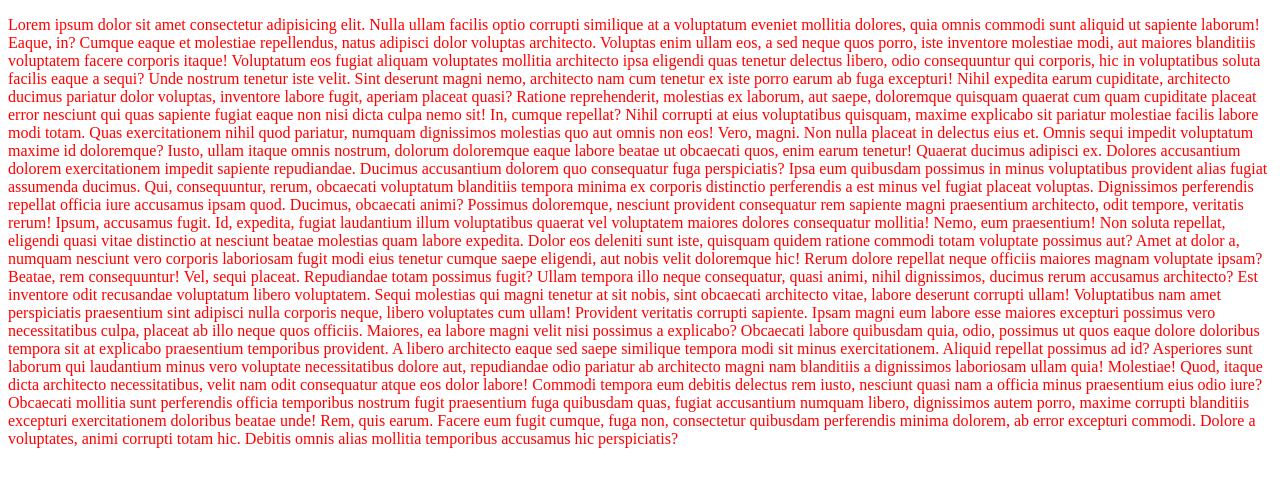
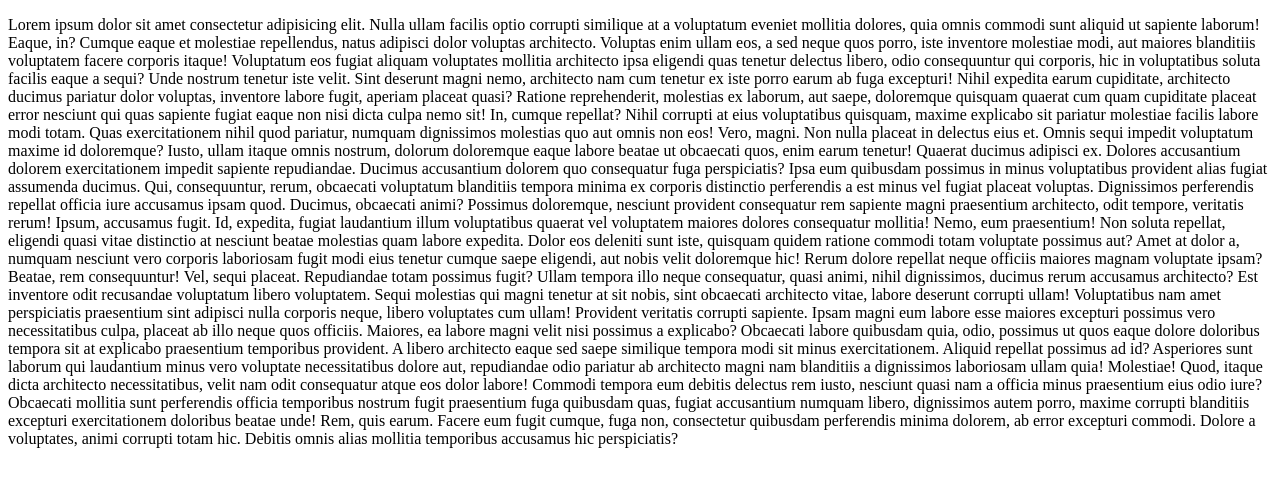
Before and after one commit to Arturstm/TestRepository, a plain HTML site: page index.html in a window 1280 px wide. Drawn offline with Linux system fonts and the light colour scheme.

Commit message:
Update index.html

```diff
--- a/index.html
+++ b/index.html
@@ -4,7 +4,6 @@
     <meta charset="UTF-8">
     <meta name="viewport" content="width=device-width, initial-scale=1.0">
     <title>Тестовый репозиторий</title>
-    <link rel="stylesheet" href="/assets/style.css">
 </head>
 <body>
     <main>
```
